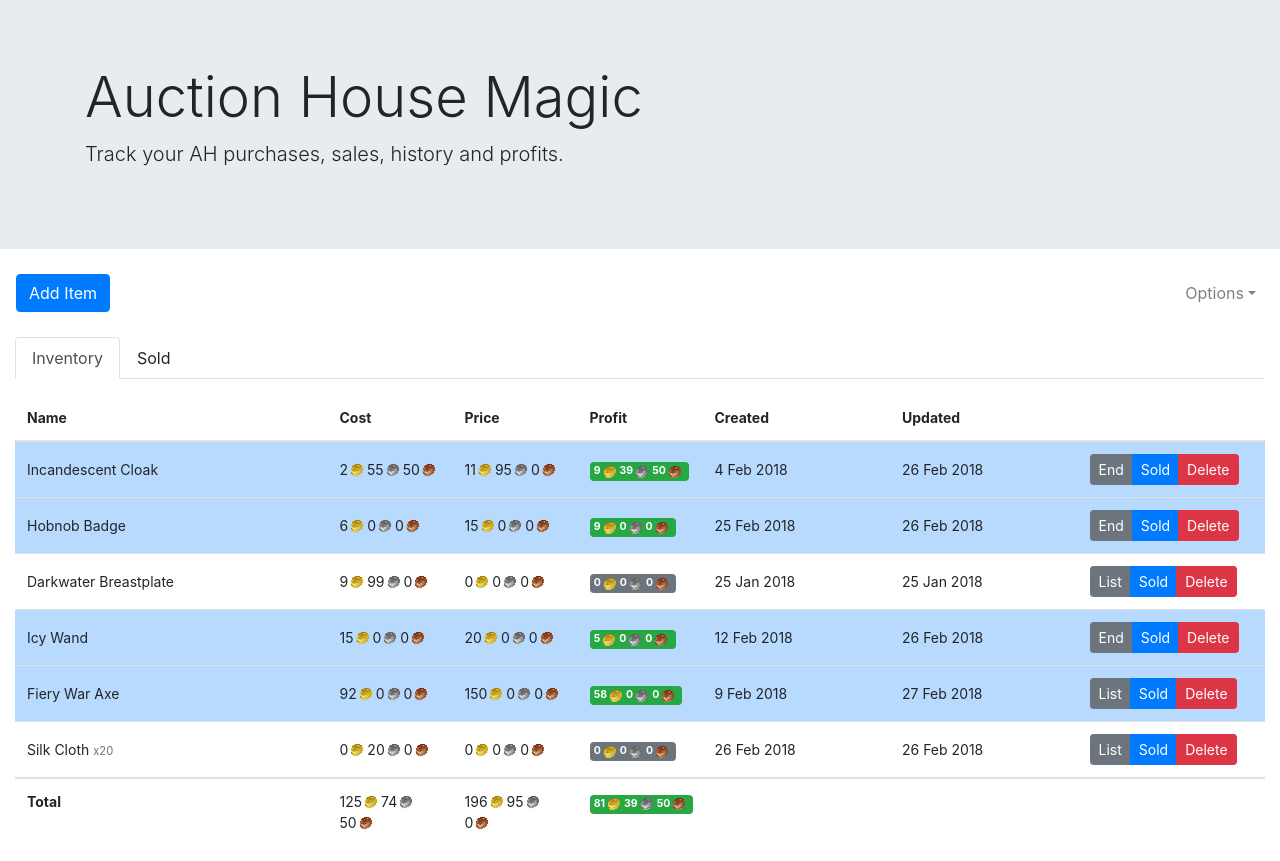
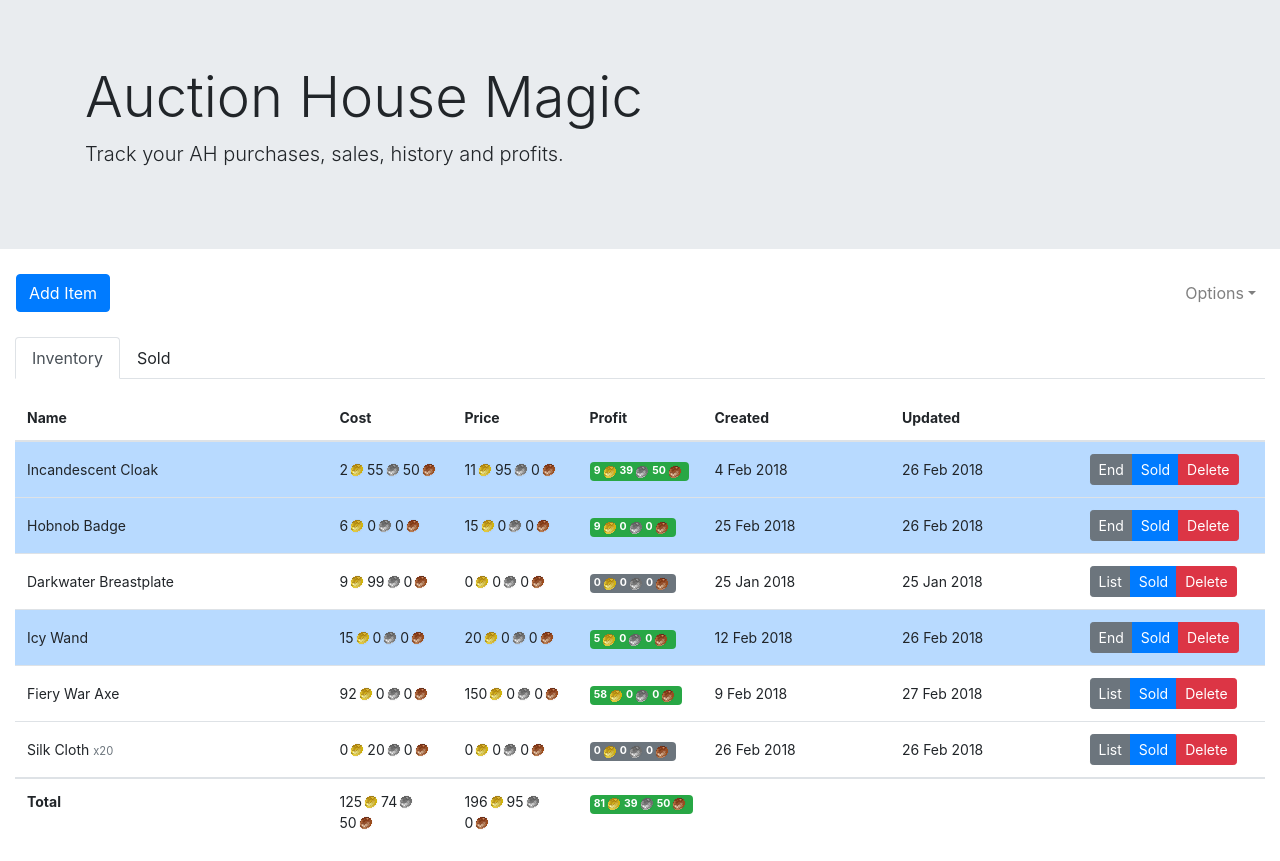
Before and after one commit to nandastone/ah-magic, a React (Create React App) app: page / in a window 1280 px wide. Built offline with nearby package versions, Linux system fonts and the light colour scheme.

Commit message:
Fix unlisted items showing "listed" row colour

```diff
--- a/src/components/ForSaleList/ItemRow/index.js
+++ b/src/components/ForSaleList/ItemRow/index.js
@@ -82,7 +82,7 @@ class ItemRow extends PureComponent {
       <tr
         className={classNames(
           'c-ForSaleList__row',
-          { 'table-primary': lastHistory.type === 'listing' }
+          { 'table-primary': isListed }
         )}
         onClick={this.handleClickRow}
       >
```
